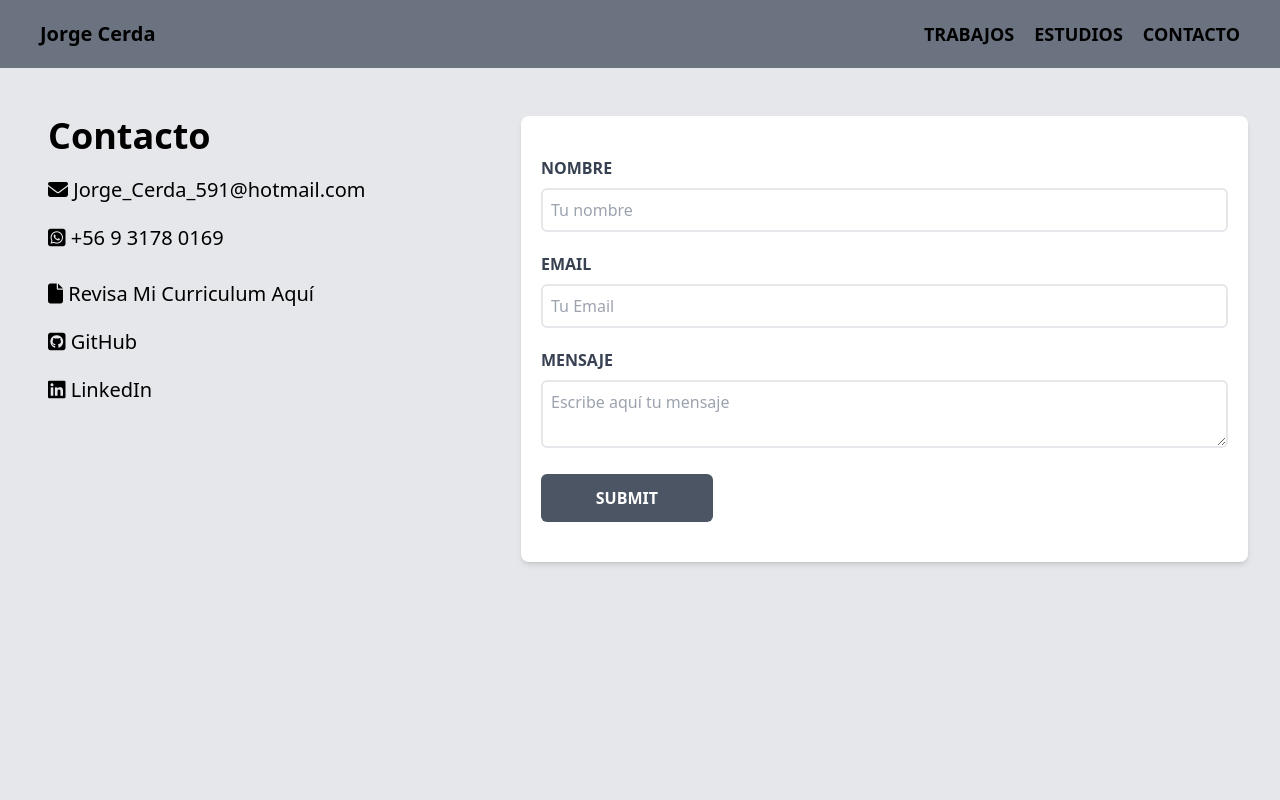
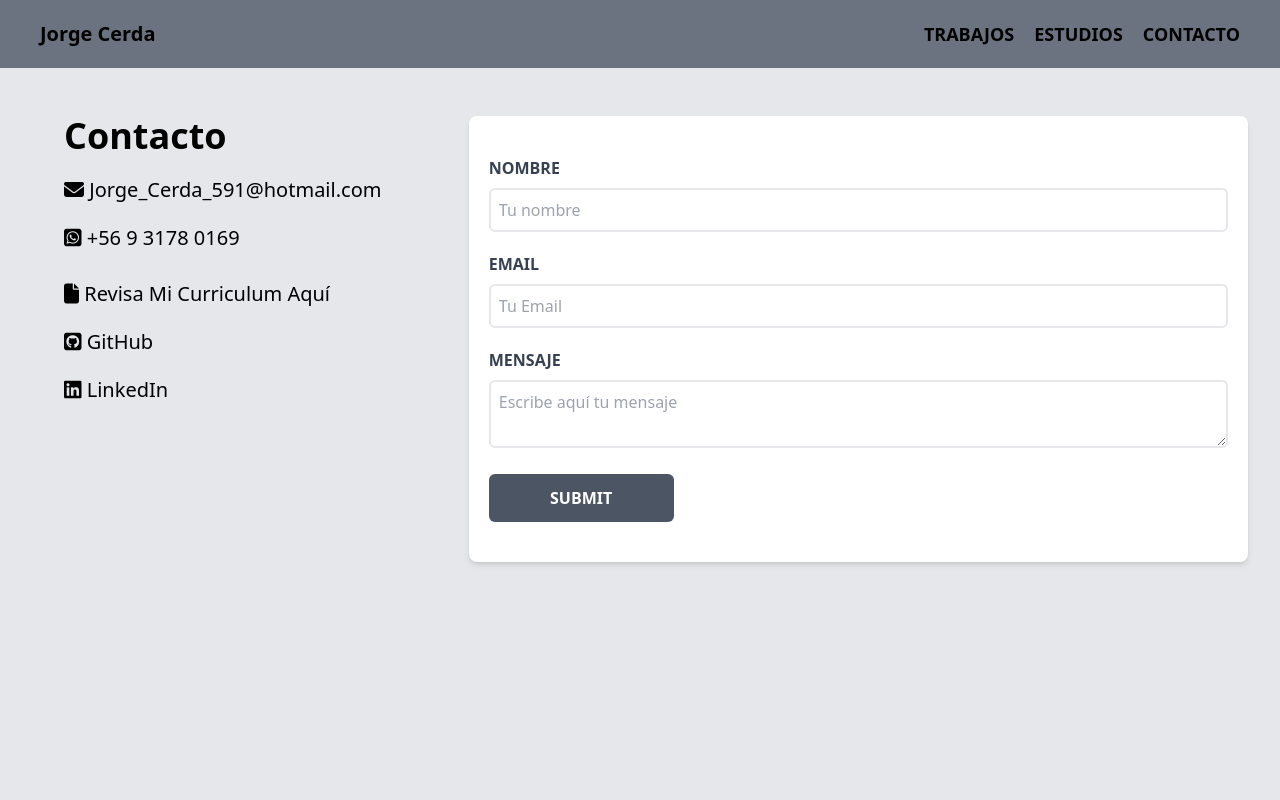
Before and after one commit to Wilper591/Wilper591.github.io, a React (Vite) app: page /contacto in a window 1280 px wide. Shown: the top 800 px of the page. Built offline with nearby package versions, Linux system fonts and the light colour scheme.

Commit message:
Corrigiendo estilos contacto

```diff
--- a/src/views/Contacto.jsx
+++ b/src/views/Contacto.jsx
@@ -21,7 +21,7 @@ const Contacto = () => {
     <>
       <NavBar />
       <div className="flex flex-col lg:flex-row gap-10 md:gap-0 mt-12 h-screen">
-        <div className="w-full md:w-5/6 lg:w-1/3 px-8 mx-12 lg:px-0 md:ps-16 text-justify">
+        <div className="w-full md:w-5/6 lg:w-1/3 px-8 lg:px-0 md:ps-16 md:mx-12 lg:ms-16 lg:me-0 text-justify">
           <h1 className="text-justify font-bold text-4xl">Contacto</h1>
           <p className="text-xl my-5 ">
             <i className="fa-regular fa-envelope font-bold"></i>{" "}
@@ -54,7 +54,7 @@ const Contacto = () => {
           </p>
         </div>
 
-        <div className="w-full md:w-5/6 lg:w-2/3 px-8">
+        <div className="w-full md:w-5/6 lg:w-2/3 px-8 lg:px-0 lg:pe-8 md:mx-12 lg:mx-0">
           <form
             className="bg-white py-10 px-5 shadow-md rounded-lg"
             onSubmit={handleSubmit}
```
